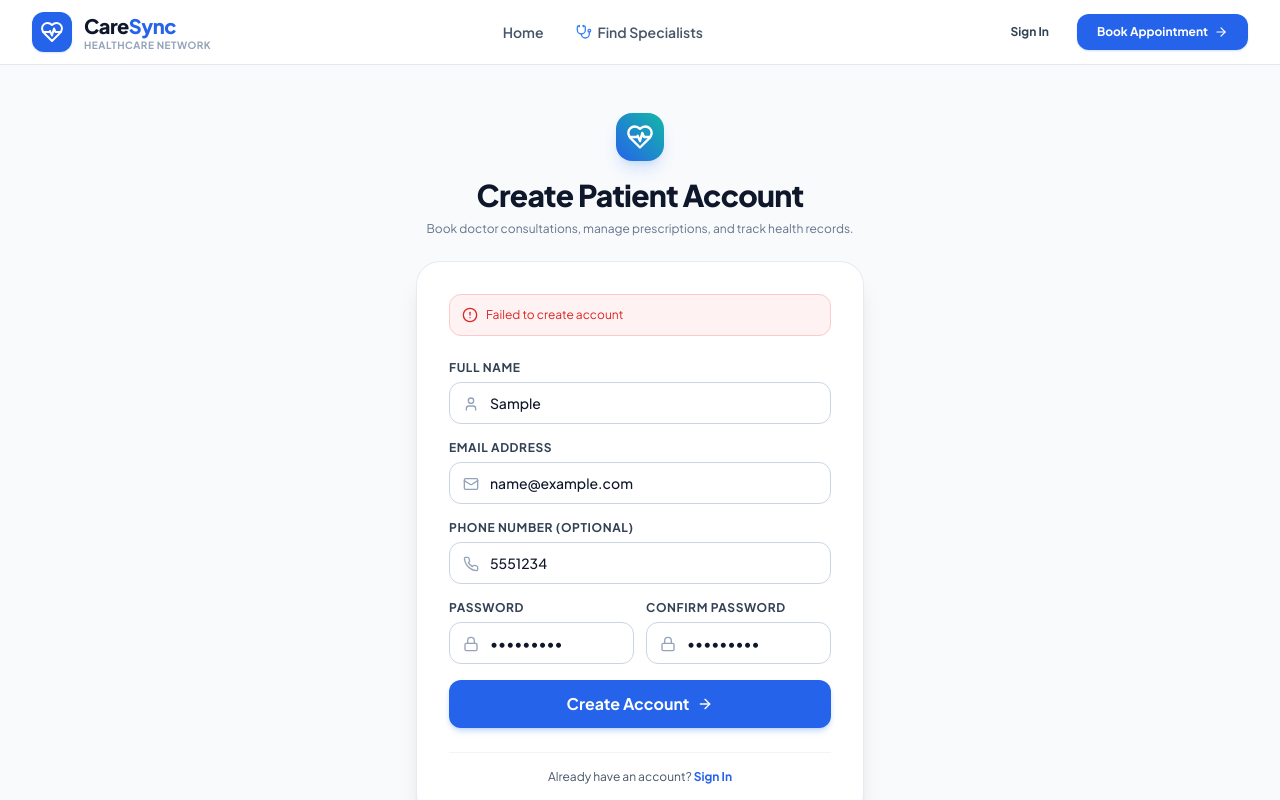
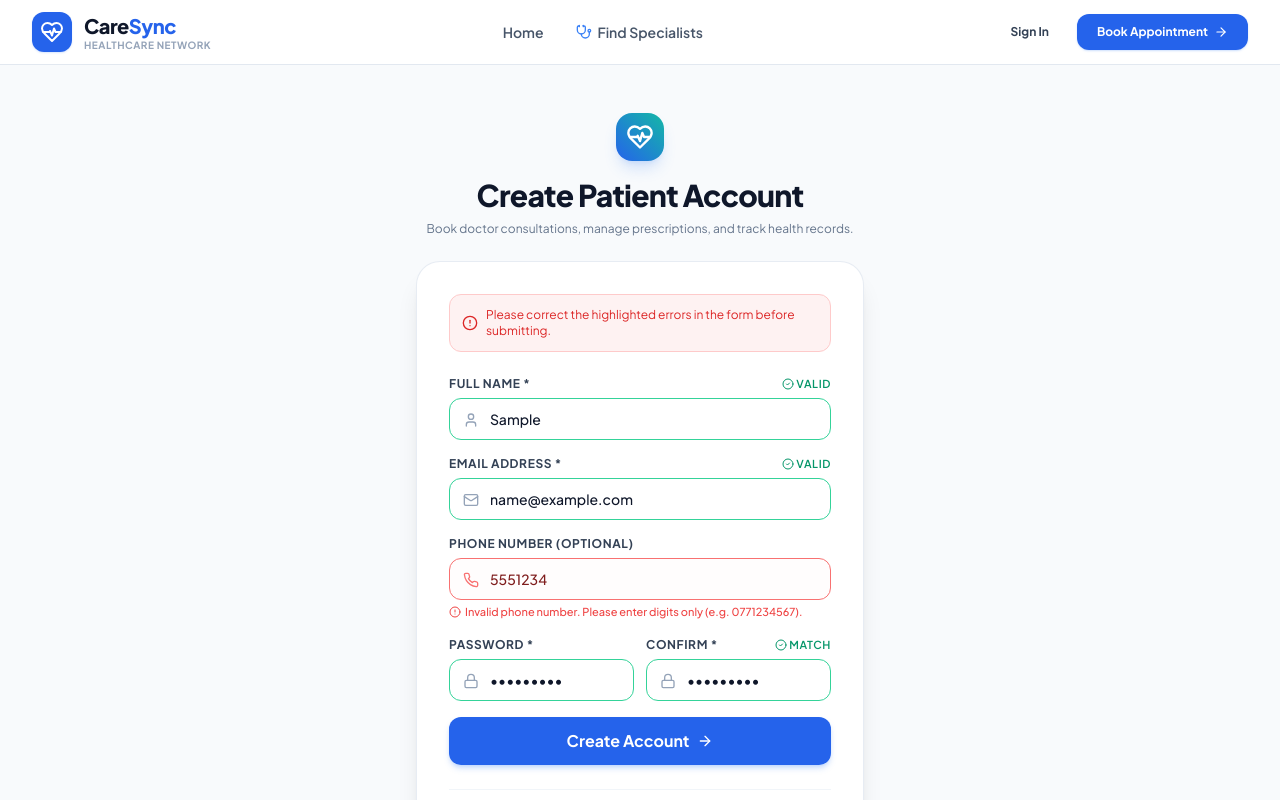
Before and after one commit to NirashaWijesinghe/caresync-clinic-system, a React (Vite) app in the folder client/: page /register in a window 1280 px wide. Both pictures are taken after typing "Sample", "name@example.com", "5551234", "Sample123", "Sample123" into the empty fields and a click on the button "Create Account". Shown: the top 800 px of the page. Built offline with nearby package versions, Linux system fonts and the light colour scheme; no server answers.

Commit message:
feat(validation): add real-time inline red error messages, red input borders, and green indicators

```diff
--- a/client/src/pages/Login.jsx
+++ b/client/src/pages/Login.jsx
@@ -10,12 +10,14 @@ import {
   Stethoscope,
   User,
   AlertCircle,
-  Sparkles
+  Sparkles,
+  CheckCircle2
 } from "lucide-react";
 
 export default function Login() {
   const [email, setEmail] = useState("");
   const [password, setPassword] = useState("");
+  const [touched, setTouched] = useState({});
   const [errorMsg, setErrorMsg] = useState("");
   const [loading, setLoading] = useState(false);
 
@@ -27,13 +29,24 @@ export default function Login() {
     ? location.state.from
     : location.state?.from?.pathname || "/";
 
+  const emailRegex = /^[^\s@]+@[^\s@]+\.[^\s@]+$/;
+  const isEmailValid = email.trim() && emailRegex.test(email.trim());
+  const emailError = touched.email && (!email.trim() ? "Email address is required." : !isEmailValid ? "Please enter a valid email address." : "");
+  const passwordError = touched.password && !password ? "Password is required." : "";
+
   const handleSubmit = async (e) => {
     e.preventDefault();
     setErrorMsg("");
+    setTouched({ email: true, password: true });
 
     const trimmedEmail = email.trim();
-    if (!trimmedEmail || !password) {
-      setErrorMsg("Please enter both email and password.");
+    if (!trimmedEmail || !isEmailValid) {
+      setErrorMsg("Please enter a valid email address.");
+      return;
+    }
+
+    if (!password) {
+      setErrorMsg("Please enter your password.");
       return;
     }
 
@@ -57,6 +70,8 @@ export default function Login() {
 
   // Quick Demo Auto-fill Helper for Recruiters / Reviewers
   const fillDemoCredentials = (role) => {
+    setErrorMsg("");
+    setTouched({});
     if (role === "admin") {
       setEmail("admin@caresync.com");
       setPassword("admin123");
@@ -85,7 +100,7 @@ export default function Login() {
           </p>
         </div>
 
-        {/* Demo Quick Access Card (Industry Standard Portfolio Feature) */}
+        {/* Demo Quick Access Card */}
         <div className="p-4 bg-gradient-to-br from-blue-50 to-indigo-50/60 rounded-2xl border border-blue-200/80 shadow-sm space-y-2.5">
           <div className="flex items-center justify-between">
             <span className="text-xs font-bold text-blue-900 flex items-center gap-1.5">
@@ -130,30 +145,48 @@ export default function Login() {
         {/* Form Card */}
         <div className="bg-white p-8 rounded-3xl border border-slate-200/80 shadow-xl space-y-6">
           {errorMsg && (
-            <div className="p-3 bg-red-50 border border-red-200 rounded-xl text-xs text-red-600 flex items-center gap-2">
+            <div className="p-3 bg-red-50 border border-red-200 rounded-xl text-xs text-red-600 flex items-center gap-2 animate-in fade-in duration-200">
               <AlertCircle className="w-4 h-4 flex-shrink-0" />
               <span>{errorMsg}</span>
             </div>
           )}
 
-          <form onSubmit={handleSubmit} autoComplete="off" className="space-y-4">
+          <form onSubmit={handleSubmit} noValidate autoComplete="off" className="space-y-4">
             <div>
-              <label className="block text-xs font-bold text-slate-700 uppercase tracking-wider mb-1.5">
-                Email Address
+              <label className="block text-xs font-bold text-slate-700 uppercase tracking-wider mb-1.5 flex justify-between">
+                <span>Email Address</span>
+                {touched.email && isEmailValid && (
+                  <span className="text-[11px] text-emerald-600 flex items-center gap-0.5 font-semibold">
+                    <CheckCircle2 className="w-3 h-3" /> Valid
+                  </span>
+                )}
               </label>
               <div className="relative">
-                <Mail className="w-4 h-4 text-slate-400 absolute left-3.5 top-3.5" />
+                <Mail className={`w-4 h-4 absolute left-3.5 top-3.5 transition-colors ${emailError ? "text-red-400" : "text-slate-400"}`} />
                 <input
                   type="email"
                   name="email"
                   required
                   autoComplete="off"
                   value={email}
+                  onBlur={() => setTouched((p) => ({ ...p, email: true }))}
                   onChange={(e) => setEmail(e.target.value)}
                   placeholder="name@example.com"
-                  className="w-full pl-10 pr-4 py-2.5 rounded-xl border border-slate-300 focus:outline-none focus:ring-2 focus:ring-blue-500 text-sm font-medium"
+                  className={`w-full pl-10 pr-4 py-2.5 rounded-xl border text-sm font-medium transition-all ${
+                    emailError
+                      ? "border-red-400 bg-red-50/20 focus:border-red-500 focus:ring-2 focus:ring-red-400/30 text-red-900"
+                      : touched.email && isEmailValid
+                      ? "border-emerald-400 focus:border-emerald-500 focus:ring-2 focus:ring-emerald-400/30"
+                      : "border-slate-300 focus:outline-none focus:ring-2 focus:ring-blue-500"
+                  }`}
                 />
               </div>
+              {emailError && (
+                <p className="text-[11px] text-red-500 mt-1 flex items-center gap-1 font-medium animate-in fade-in">
+                  <AlertCircle className="w-3 h-3 flex-shrink-0" />
+                  {emailError}
+                </p>
+              )}
             </div>
 
             <div>
@@ -161,24 +194,35 @@ export default function Login() {
                 Password
               </label>
               <div className="relative">
-                <Lock className="w-4 h-4 text-slate-400 absolute left-3.5 top-3.5" />
+                <Lock className={`w-4 h-4 absolute left-3.5 top-3.5 transition-colors ${passwordError ? "text-red-400" : "text-slate-400"}`} />
                 <input
                   type="password"
                   name="password"
                   required
                   autoComplete="new-password"
                   value={password}
+                  onBlur={() => setTouched((p) => ({ ...p, password: true }))}
                   onChange={(e) => setPassword(e.target.value)}
                   placeholder="••••••••"
-                  className="w-full pl-10 pr-4 py-2.5 rounded-xl border border-slate-300 focus:outline-none focus:ring-2 focus:ring-blue-500 text-sm font-medium"
+                  className={`w-full pl-10 pr-4 py-2.5 rounded-xl border text-sm font-medium transition-all ${
+                    passwordError
+                      ? "border-red-400 bg-red-50/20 focus:border-red-500 focus:ring-2 focus:ring-red-400/30 text-red-900"
+                      : "border-slate-300 focus:outline-none focus:ring-2 focus:ring-blue-500"
+                  }`}
                 />
               </div>
+              {passwordError && (
+                <p className="text-[11px] text-red-500 mt-1 flex items-center gap-1 font-medium animate-in fade-in">
+                  <AlertCircle className="w-3 h-3 flex-shrink-0" />
+                  {passwordError}
+                </p>
+              )}
             </div>
 
             <button
               type="submit"
               disabled={loading}
-              className="w-full py-3 bg-blue-600 hover:bg-blue-700 text-white font-bold rounded-xl shadow-md shadow-blue-500/25 flex items-center justify-center gap-2 transition-all hover:gap-3 disabled:opacity-50"
+              className="w-full py-3 bg-blue-600 hover:bg-blue-700 text-white font-bold rounded-xl shadow-md shadow-blue-500/25 flex items-center justify-center gap-2 transition-all hover:gap-3 disabled:opacity-50 mt-2"
             >
               {loading ? "Signing in..." : "Sign In to Account"}
               <ArrowRight className="w-4 h-4" />
--- a/client/src/pages/Register.jsx
+++ b/client/src/pages/Register.jsx
@@ -20,28 +20,85 @@ export default function Register() {
     confirmPassword: "",
     phone: ""
   });
+
+  const [touched, setTouched] = useState({});
   const [errorMsg, setErrorMsg] = useState("");
   const [loading, setLoading] = useState(false);
 
   const { register } = useAuth();
   const navigate = useNavigate();
 
+  // Real-time Field Validation Rules
+  const validate = () => {
+    const errors = {};
+
+    // 1. Name validation
+    if (!formData.name.trim()) {
+      if (touched.name) errors.name = "Full name is required.";
+    } else if (formData.name.trim().length < 2) {
+      errors.name = "Full name must be at least 2 characters long.";
+    }
+
+    // 2. Email validation
+    const emailRegex = /^[^\s@]+@[^\s@]+\.[^\s@]+$/;
+    if (!formData.email.trim()) {
+      if (touched.email) errors.email = "Email address is required.";
+    } else if (!emailRegex.test(formData.email.trim())) {
+      errors.email = "Please enter a valid email (e.g. name@example.com).";
+    }
+
+    // 3. Phone validation (Optional, but strictly digits/format if provided)
+    if (formData.phone.trim()) {
+      const phoneRegex = /^[+]?[(]?[0-9]{1,4}[)]?[-\s./0-9]{7,15}$/;
+      const hasAlpha = /[a-zA-Z]/.test(formData.phone);
+      if (hasAlpha || !phoneRegex.test(formData.phone.trim())) {
+        errors.phone = "Invalid phone number. Please enter digits only (e.g. 0771234567).";
+      }
+    }
+
+    // 4. Password validation
+    if (!formData.password) {
+      if (touched.password) errors.password = "Password is required.";
+    } else if (formData.password.length < 6) {
+      errors.password = "Password must be at least 6 characters long.";
+    }
+
+    // 5. Confirm password validation
+    if (formData.confirmPassword || touched.confirmPassword) {
+      if (formData.password !== formData.confirmPassword) {
+        errors.confirmPassword = "Passwords do not match.";
+      }
+    }
+
+    return errors;
+  };
+
+  const errors = validate();
+
+  const handleBlur = (field) => {
+    setTouched((prev) => ({ ...prev, [field]: true }));
+  };
+
+  const handleChange = (field, value) => {
+    setFormData((prev) => ({ ...prev, [field]: value }));
+  };
+
   const handleSubmit = async (e) => {
     e.preventDefault();
     setErrorMsg("");
 
-    if (formData.name.trim().length < 2) {
-      setErrorMsg("Full name must be at least 2 characters long.");
-      return;
-    }
+    // Touch all fields on submit
+    setTouched({
+      name: true,
+      email: true,
+      phone: true,
+      password: true,
+      confirmPassword: true
+    });
 
-    if (formData.password.length < 6) {
-      setErrorMsg("Password must be at least 6 characters long.");
-      return;
-    }
-
-    if (formData.password !== formData.confirmPassword) {
-      setErrorMsg("Passwords do not match. Please re-enter.");
+    const formErrors = validate();
+    if (Object.keys(formErrors).length > 0) {
+      setErrorMsg("Please correct the highlighted errors in the form before submitting.");
       return;
     }
 
@@ -66,6 +123,7 @@ export default function Register() {
   return (
     <div className="min-h-[85vh] flex items-center justify-center px-4 py-12">
       <div className="max-w-md w-full space-y-6">
+        {/* Top Header */}
         <div className="text-center space-y-2">
           <div className="inline-flex w-12 h-12 rounded-2xl bg-gradient-to-tr from-blue-600 to-teal-500 items-center justify-center text-white shadow-lg shadow-blue-500/20 mb-2">
             <HeartPulse className="w-7 h-7" />
@@ -78,109 +136,199 @@ export default function Register() {
           </p>
         </div>
 
+        {/* Card */}
         <div className="bg-white p-8 rounded-3xl border border-slate-200/80 shadow-xl space-y-6">
           {errorMsg && (
-            <div className="p-3 bg-red-50 border border-red-200 rounded-xl text-xs text-red-600 flex items-center gap-2">
+            <div className="p-3 bg-red-50 border border-red-200 rounded-xl text-xs text-red-600 flex items-center gap-2 animate-in fade-in duration-200">
               <AlertCircle className="w-4 h-4 flex-shrink-0" />
               <span>{errorMsg}</span>
             </div>
           )}
 
-          <form onSubmit={handleSubmit} className="space-y-4">
+          <form onSubmit={handleSubmit} noValidate className="space-y-4">
+            {/* Full Name */}
             <div>
-              <label className="block text-xs font-bold text-slate-700 uppercase tracking-wider mb-1.5">
-                Full Name
+              <label className="block text-xs font-bold text-slate-700 uppercase tracking-wider mb-1.5 flex justify-between">
+                <span>Full Name *</span>
+                {touched.name && !errors.name && formData.name.trim() && (
+                  <span className="text-[11px] text-emerald-600 flex items-center gap-0.5 font-semibold">
+                    <CheckCircle2 className="w-3 h-3" /> Valid
+                  </span>
+                )}
               </label>
               <div className="relative">
-                <User className="w-4 h-4 text-slate-400 absolute left-3.5 top-3.5" />
+                <User className={`w-4 h-4 absolute left-3.5 top-3.5 transition-colors ${errors.name ? "text-red-400" : "text-slate-400"}`} />
                 <input
                   type="text"
                   required
                   value={formData.name}
-                  onChange={(e) => setFormData({ ...formData, name: e.target.value })}
+                  onBlur={() => handleBlur("name")}
+                  onChange={(e) => handleChange("name", e.target.value)}
                   placeholder="e.g. Kasun Silva"
-                  className="w-full pl-10 pr-4 py-2.5 rounded-xl border border-slate-300 focus:outline-none focus:ring-2 focus:ring-blue-500 text-sm font-medium"
+                  className={`w-full pl-10 pr-4 py-2.5 rounded-xl border text-sm font-medium transition-all ${
+                    errors.name
+                      ? "border-red-400 bg-red-50/20 focus:border-red-500 focus:ring-2 focus:ring-red-400/30 text-red-900"
+                      : touched.name && formData.name.trim()
+                      ? "border-emerald-400 focus:border-emerald-500 focus:ring-2 focus:ring-emerald-400/30"
+                      : "border-slate-300 focus:outline-none focus:ring-2 focus:ring-blue-500"
+                  }`}
                 />
               </div>
+              {errors.name && (
+                <p className="text-[11px] text-red-500 mt-1 flex items-center gap-1 font-medium animate-in fade-in">
+                  <AlertCircle className="w-3 h-3 flex-shrink-0" />
+                  {errors.name}
+                </p>
+              )}
             </div>
 
+            {/* Email Address */}
             <div>
-              <label className="block text-xs font-bold text-slate-700 uppercase tracking-wider mb-1.5">
-                Email Address
+              <label className="block text-xs font-bold text-slate-700 uppercase tracking-wider mb-1.5 flex justify-between">
+                <span>Email Address *</span>
+                {touched.email && !errors.email && formData.email.trim() && (
+                  <span className="text-[11px] text-emerald-600 flex items-center gap-0.5 font-semibold">
+                    <CheckCircle2 className="w-3 h-3" /> Valid
+                  </span>
+                )}
               </label>
               <div className="relative">
-                <Mail className="w-4 h-4 text-slate-400 absolute left-3.5 top-3.5" />
+                <Mail className={`w-4 h-4 absolute left-3.5 top-3.5 transition-colors ${errors.email ? "text-red-400" : "text-slate-400"}`} />
                 <input
                   type="email"
                   required
                   value={formData.email}
-                  onChange={(e) => setFormData({ ...formData, email: e.target.value })}
+                  onBlur={() => handleBlur("email")}
+                  onChange={(e) => handleChange("email", e.target.value)}
                   placeholder="name@example.com"
-                  className="w-full pl-10 pr-4 py-2.5 rounded-xl border border-slate-300 focus:outline-none focus:ring-2 focus:ring-blue-500 text-sm font-medium"
+                  className={`w-full pl-10 pr-4 py-2.5 rounded-xl border text-sm font-medium transition-all ${
+                    errors.email
+                      ? "border-red-400 bg-red-50/20 focus:border-red-500 focus:ring-2 focus:ring-red-400/30 text-red-900"
+                      : touched.email && formData.email.trim()
+                      ? "border-emerald-400 focus:border-emerald-500 focus:ring-2 focus:ring-emerald-400/30"
+                      : "border-slate-300 focus:outline-none focus:ring-2 focus:ring-blue-500"
+                  }`}
                 />
               </div>
+              {errors.email && (
+                <p className="text-[11px] text-red-500 mt-1 flex items-center gap-1 font-medium animate-in fade-in">
+                  <AlertCircle className="w-3 h-3 flex-shrink-0" />
+                  {errors.email}
+                </p>
+              )}
             </div>
 
+            {/* Phone Number */}
             <div>
-              <label className="block text-xs font-bold text-slate-700 uppercase tracking-wider mb-1.5">
-                Phone Number (Optional)
+              <label className="block text-xs font-bold text-slate-700 uppercase tracking-wider mb-1.5 flex justify-between">
+                <span>Phone Number (Optional)</span>
+                {formData.phone.trim() && !errors.phone && (
+                  <span className="text-[11px] text-emerald-600 flex items-center gap-0.5 font-semibold">
+                    <CheckCircle2 className="w-3 h-3" /> Valid
+                  </span>
+                )}
               </label>
               <div className="relative">
-                <Phone className="w-4 h-4 text-slate-400 absolute left-3.5 top-3.5" />
+                <Phone className={`w-4 h-4 absolute left-3.5 top-3.5 transition-colors ${errors.phone ? "text-red-400" : "text-slate-400"}`} />
                 <input
                   type="tel"
                   value={formData.phone}
-                  onChange={(e) => setFormData({ ...formData, phone: e.target.value })}
+                  onBlur={() => handleBlur("phone")}
+                  onChange={(e) => handleChange("phone", e.target.value)}
                   placeholder="+94 77 123 4567"
-                  className="w-full pl-10 pr-4 py-2.5 rounded-xl border border-slate-300 focus:outline-none focus:ring-2 focus:ring-blue-500 text-sm font-medium"
+                  className={`w-full pl-10 pr-4 py-2.5 rounded-xl border text-sm font-medium transition-all ${
+                    errors.phone
+                      ? "border-red-400 bg-red-50/20 focus:border-red-500 focus:ring-2 focus:ring-red-400/30 text-red-900"
+                      : formData.phone.trim() && !errors.phone
+                      ? "border-emerald-400 focus:border-emerald-500 focus:ring-2 focus:ring-emerald-400/30"
+                      : "border-slate-300 focus:outline-none focus:ring-2 focus:ring-blue-500"
+                  }`}
                 />
               </div>
+              {errors.phone && (
+                <p className="text-[11px] text-red-500 mt-1 flex items-center gap-1 font-medium animate-in fade-in">
+                  <AlertCircle className="w-3 h-3 flex-shrink-0" />
+                  {errors.phone}
+                </p>
+              )}
             </div>
 
+            {/* Passwords (Side by side) */}
             <div className="grid grid-cols-1 sm:grid-cols-2 gap-3">
               <div>
-                <label className="block text-xs font-bold text-slate-700 uppercase tracking-wider mb-1.5">
-                  Password
+                <label className="block text-xs font-bold text-slate-700 uppercase tracking-wider mb-1.5 flex justify-between">
+                  <span>Password *</span>
                 </label>
                 <div className="relative">
-                  <Lock className="w-4 h-4 text-slate-400 absolute left-3.5 top-3.5" />
+                  <Lock className={`w-4 h-4 absolute left-3.5 top-3.5 transition-colors ${errors.password ? "text-red-400" : "text-slate-400"}`} />
                   <input
                     type="password"
                     required
                     minLength={6}
                     value={formData.password}
-                    onChange={(e) => setFormData({ ...formData, password: e.target.value })}
+                    onBlur={() => handleBlur("password")}
+                    onChange={(e) => handleChange("password", e.target.value)}
                     placeholder="Min 6 chars"
-                    className="w-full pl-10 pr-3 py-2.5 rounded-xl border border-slate-300 focus:outline-none focus:ring-2 focus:ring-blue-500 text-sm font-medium"
+                    className={`w-full pl-10 pr-3 py-2.5 rounded-xl border text-sm font-medium transition-all ${
+                      errors.password
+                        ? "border-red-400 bg-red-50/20 focus:border-red-500 focus:ring-2 focus:ring-red-400/30 text-red-900"
+                        : touched.password && formData.password.length >= 6
+                        ? "border-emerald-400 focus:border-emerald-500 focus:ring-2 focus:ring-emerald-400/30"
+                        : "border-slate-300 focus:outline-none focus:ring-2 focus:ring-blue-500"
+                    }`}
                   />
                 </div>
+                {errors.password && (
+                  <p className="text-[11px] text-red-500 mt-1 flex items-center gap-1 font-medium animate-in fade-in">
+                    <AlertCircle className="w-3 h-3 flex-shrink-0" />
+                    {errors.password}
+                  </p>
+                )}
               </div>
 
               <div>
-                <label className="block text-xs font-bold text-slate-700 uppercase tracking-wider mb-1.5">
-                  Confirm Password
+                <label className="block text-xs font-bold text-slate-700 uppercase tracking-wider mb-1.5 flex justify-between">
+                  <span>Confirm *</span>
+                  {formData.confirmPassword && !errors.confirmPassword && (
+                    <span className="text-[11px] text-emerald-600 flex items-center gap-0.5 font-semibold">
+                      <CheckCircle2 className="w-3 h-3" /> Match
+                    </span>
+                  )}
                 </label>
                 <div className="relative">
-                  <Lock className="w-4 h-4 text-slate-400 absolute left-3.5 top-3.5" />
+                  <Lock className={`w-4 h-4 absolute left-3.5 top-3.5 transition-colors ${errors.confirmPassword ? "text-red-400" : "text-slate-400"}`} />
                   <input
                     type="password"
                     required
                     minLength={6}
                     value={formData.confirmPassword}
-                    onChange={(e) => setFormData({ ...formData, confirmPassword: e.target.value })}
+                    onBlur={() => handleBlur("confirmPassword")}
+                    onChange={(e) => handleChange("confirmPassword", e.target.value)}
                     placeholder="Re-enter password"
-                    className="w-full pl-10 pr-3 py-2.5 rounded-xl border border-slate-300 focus:outline-none focus:ring-2 focus:ring-blue-500 text-sm font-medium"
+                    className={`w-full pl-10 pr-3 py-2.5 rounded-xl border text-sm font-medium transition-all ${
+                      errors.confirmPassword
+                        ? "border-red-400 bg-red-50/20 focus:border-red-500 focus:ring-2 focus:ring-red-400/30 text-red-900"
+                        : formData.confirmPassword && !errors.confirmPassword
+                        ? "border-emerald-400 focus:border-emerald-500 focus:ring-2 focus:ring-emerald-400/30"
+                        : "border-slate-300 focus:outline-none focus:ring-2 focus:ring-blue-500"
+                    }`}
                   />
                 </div>
+                {errors.confirmPassword && (
+                  <p className="text-[11px] text-red-500 mt-1 flex items-center gap-1 font-medium animate-in fade-in">
+                    <AlertCircle className="w-3 h-3 flex-shrink-0" />
+                    {errors.confirmPassword}
+                  </p>
+                )}
               </div>
             </div>
 
             <button
               type="submit"
               disabled={loading}
-              className="w-full py-3 bg-blue-600 hover:bg-blue-700 text-white font-bold rounded-xl shadow-md shadow-blue-500/25 flex items-center justify-center gap-2 transition-all hover:gap-3 disabled:opacity-50"
+              className="w-full py-3 bg-blue-600 hover:bg-blue-700 text-white font-bold rounded-xl shadow-md shadow-blue-500/25 flex items-center justify-center gap-2 transition-all hover:gap-3 disabled:opacity-50 mt-2"
             >
-              {loading ? "Registering..." : "Create Account"}
+              {loading ? "Creating Account..." : "Create Account"}
               <ArrowRight className="w-4 h-4" />
             </button>
           </form>
```
Also changed, not shown: 1 other file (tests, documents, lock files or other folders).
